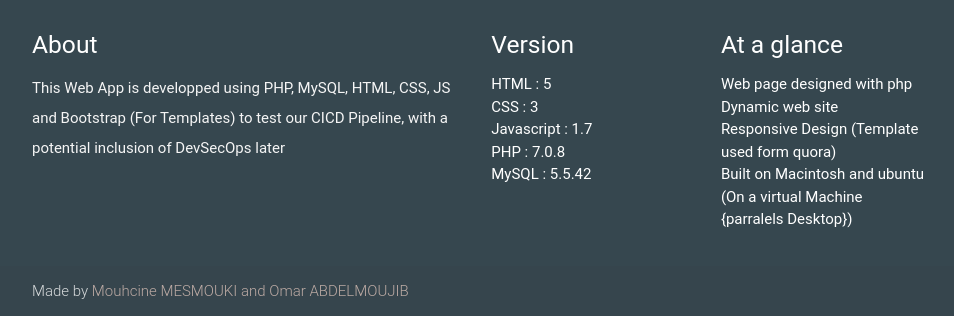
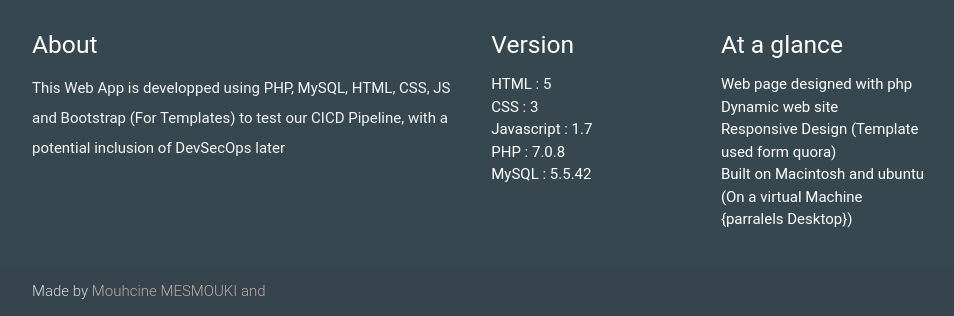
Before and after one commit to Crushoverride007/WebDBAppAzure, a PHP site: page / in a window 1280 px wide. Shown: the part 1023-1339 px from the top of the page, without its empty margins (160-1114 px from the left). Run offline with PHP 8.4, Linux system fonts and the light colour scheme; some libraries are stand-ins or nearby versions; some web fonts are replaced.

Commit message:
deleting omar from footer

```diff
--- a/Application/index.php
+++ b/Application/index.php
@@ -80,7 +80,7 @@
       </div>
       <div class="footer-copyright">
          <div class="container">
-            Made by <a class="brown-text text-lighten-3" href="http://github.com/crushoverride007" target="blank">Mouhcine MESMOUKI and Omar ABDELMOUJIB</a>
+            Made by <a class="brown-text text-lighten-3" href="http://github.com/crushoverride007" target="blank">Mouhcine MESMOUKI and </a>
          </div>
       </div>
    </footer>
```
